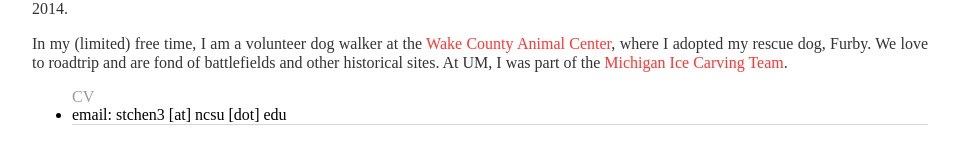
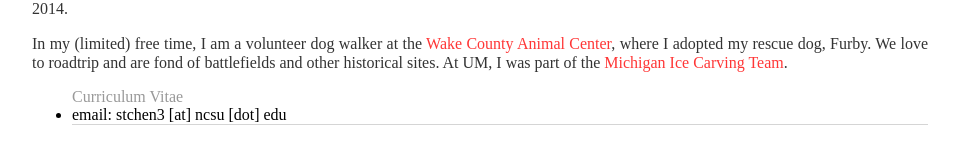
Before and after one commit to stchen3/stchen3.github.io, a Jekyll site: the page built from index.html, in a window 1280 px wide. Shown: the part 663-827 px from the top of the page, without its empty margins (160-1119 px from the left). Built offline with Jekyll 4.4.1, drawn with Linux system fonts in a browser that asks for light colours.

Commit message:
Update index.html

```diff
--- a/index.html
+++ b/index.html
@@ -33,5 +33,5 @@
 			</p>
 
     		<ul>
-    			<a href="SChen.CV.pdf"> CV</a>
+    			<a href="SChen_CV.pdf"> Curriculum Vitae</a>
         		<li>email: stchen3 [at] ncsu [dot] edu</li>
```
